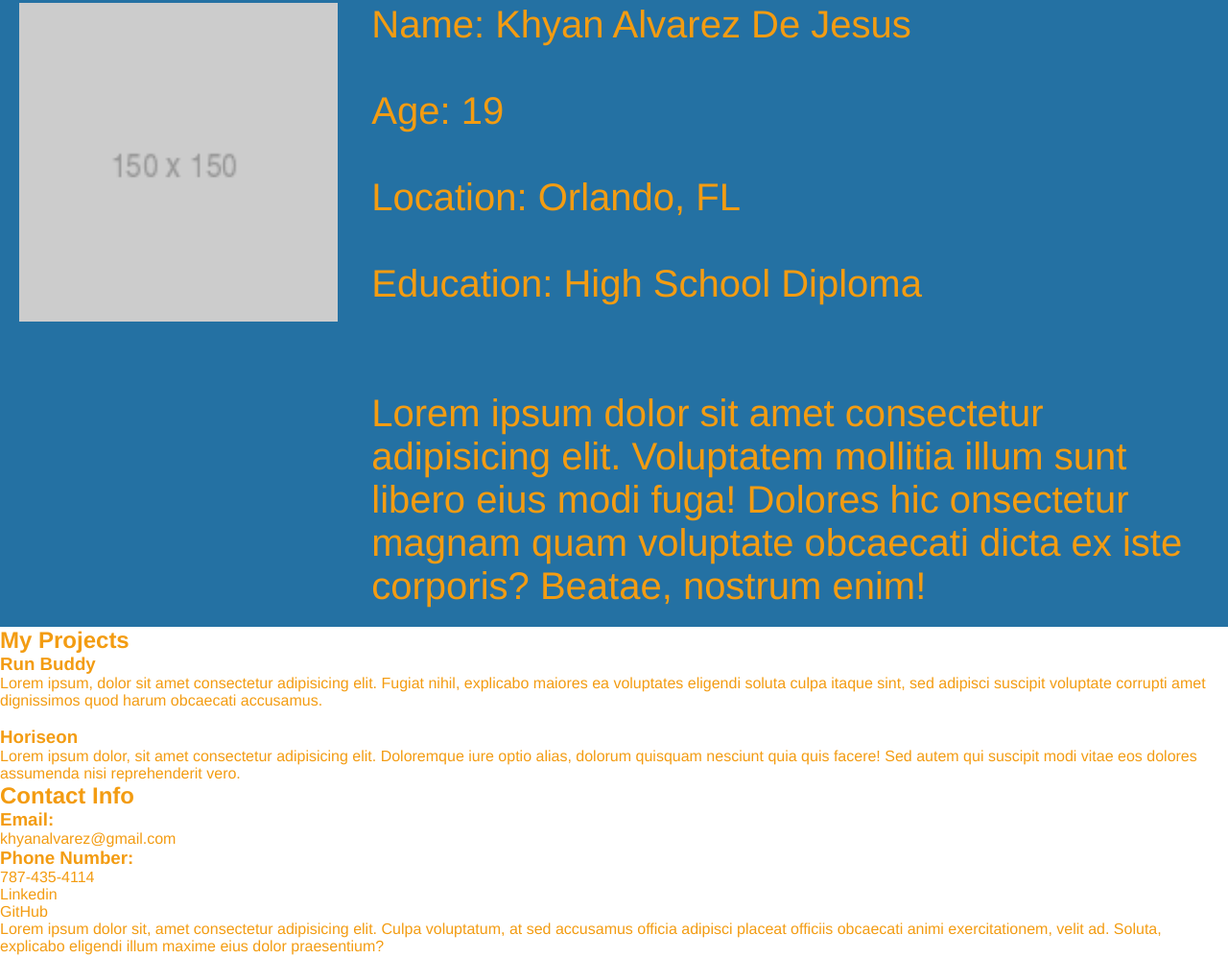
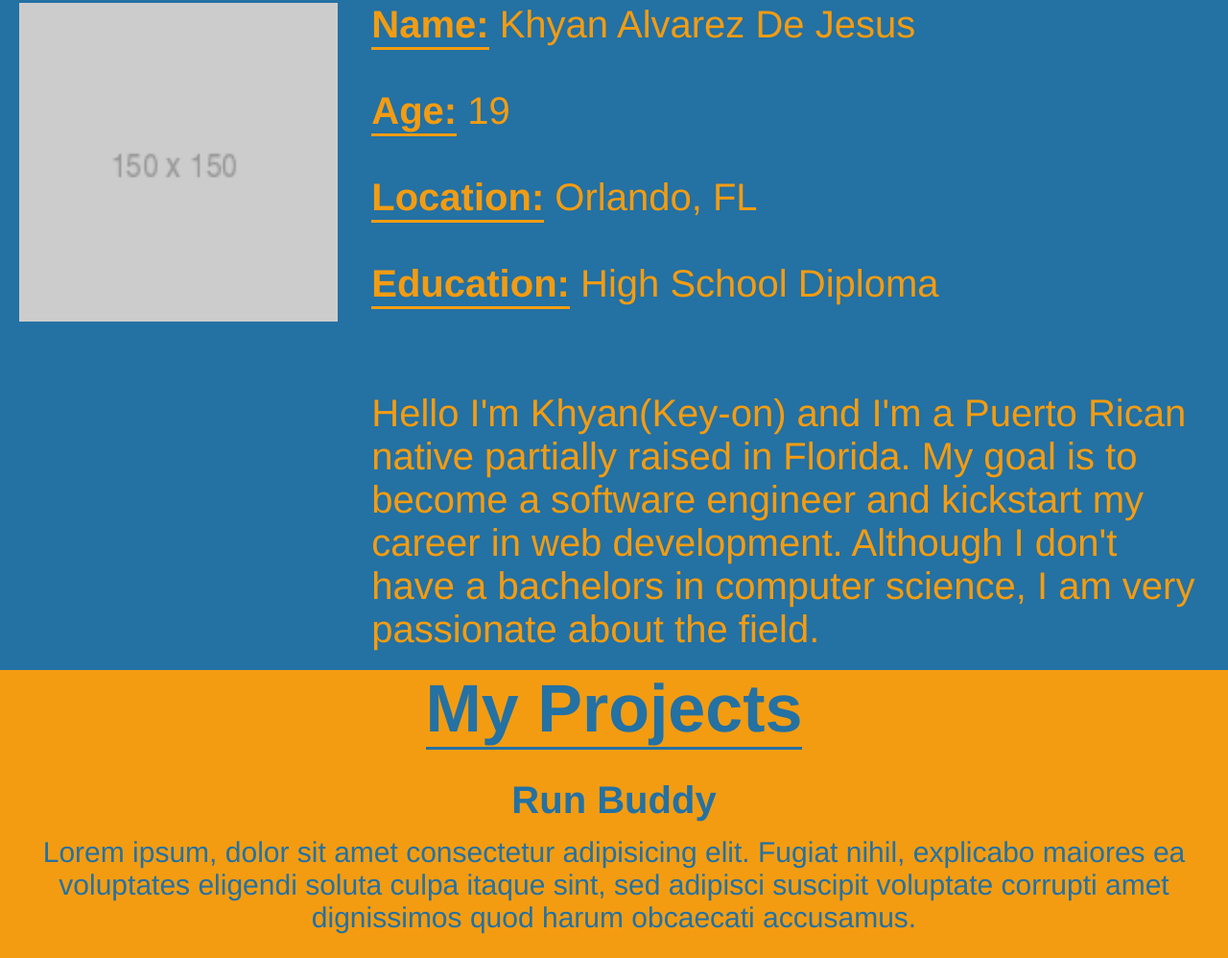
Before and after one commit to khyan22/my-portfolio, a plain HTML site: page index.html in a window 1280 px wide. Shown: the part 1007-2005 px from the top of the page at 96% size. Drawn offline with Linux system fonts and the light colour scheme.

Commit message:
added styling

```diff
--- a/assets/css/style.css
+++ b/assets/css/style.css
@@ -64,6 +64,12 @@ header nav ul li a:hover {
     text-shadow: none;
 }
 
+span {
+    font-weight: bold;
+    border-bottom: 3px solid var(--primary-color);
+    padding-bottom: 2px;
+}
+
 .hero {
     background-image: url('../images/hero.jpg');
     background-size: cover;
@@ -117,3 +123,88 @@ header nav ul li a:hover {
     list-style: none;
     height: 100%;
 }
+
+.projects {
+    color: var(--secondary-color);
+    background-color: var(--primary-color);
+    display: flex;
+    justify-content: center;
+    flex-wrap: wrap;
+}
+
+.projects h2 {
+    font-size: 70px;
+    border-bottom: 3px solid var(--secondary-color) ;
+}
+
+.run-buddy {
+    display: flex;
+    justify-content: space-evenly;
+    flex-wrap: wrap;
+    align-items: center;
+    margin: 20px;
+    text-align: center;
+}
+
+.run-buddy h3 {
+    padding-top: 10px;
+    font-size: 40px;
+}
+
+.run-buddy p {
+    padding-top: 15px;
+    font-size: 30px;
+}
+
+.horiseon {
+    display: flex;
+    justify-content: space-evenly;
+    flex-wrap: wrap;
+    align-items: center;
+    margin: 20px;
+    text-align: center;
+}
+
+.horiseon h3 {
+    padding-top: 10px;
+    font-size: 40px;
+    text-align: center;
+}
+
+.horiseon p {
+    padding-top: 15px;
+    font-size: 30px;
+}
+
+.contact {
+    display: flex;
+    justify-content: center;
+    flex-wrap: wrap;
+    background-color: var(--secondary-color);
+}
+
+.contact h2 {
+    font-size: 70px;
+    flex: 1 100%;
+    text-align: center;
+    padding: 0 0 35px 0;
+}
+
+.contact article {
+    font-size: 40px;
+    display: flex;
+    flex-direction: column;
+    justify-content: space-evenly;
+    align-items: center;
+}
+
+.contact article ul {
+    list-style: none;
+    text-align: center;
+}
+
+.contact article ul li {
+    padding: 0 0 30px 0;
+    font-size: 40px;
+    font-weight: bold;
+}
--- a/index.html
+++ b/index.html
@@ -39,13 +39,14 @@
                     <div class="about-article">
                          <article>
                             <p>
-                                Name: Khyan Alvarez De Jesus <br /> <br />
-                                Age: 19 <br /> <br />
-                                Location: Orlando, FL <br /> <br />
-                                Education: High School Diploma <br /> <br />
+                                <span>Name:</span> Khyan Alvarez De Jesus <br /> <br />
+                                <span>Age:</span> 19 <br /> <br />
+                                <span>Location:</span> Orlando, FL <br /> <br />
+                                <span>Education:</span> High School Diploma <br /> <br />
                                 <br />
-                                Lorem ipsum dolor sit amet consectetur adipisicing elit. Voluptatem mollitia illum sunt libero eius modi fuga! Dolores hic
-                                onsectetur magnam quam voluptate obcaecati dicta ex iste corporis? Beatae, nostrum enim!
+                                Hello I'm Khyan(Key-on) and I'm a Puerto Rican native partially raised in Florida. My goal is to become a
+                                software engineer and kickstart my career in web development. Although I don't have a bachelors in computer
+                                science, I am very passionate about the field.
                             </p>
                         </article>
                     </div>
@@ -58,11 +59,6 @@
             <h2>My Projects</h2>
 
             <article class="run-buddy">
-
-                <div class="project1-img">
-                    <!-- <img src="./assets/images/run-buddy.png" /> -->
-                </div>
-
                 <h3>Run Buddy</h3>
 
                 <p>
@@ -90,14 +86,15 @@
 
             <h2>Contact Info</h2>
 
+           <article>
                <ul>
-                <li class="email">
-                    <h3>Email:</h3>
-                    <a>khyanalvarez@gmail.com</a>
+                   <li>
+                        <a id="email" href="mailto:khyanalvarez@gmail.com" target=" " rel="noopener noreference">Email: <br /> khyanalvarez@gmail.com</a>
                    </li>
                    <li>
-                    <h3>Phone Number:</h3>
-                    <a>787-435-4114</a>
+                        <p>
+                            Phone: <br /> (787) 435-4114
+                        </p>
                    </li>
                    <li>
                        <a href="https://www.linkedin.com/in/khyan-alvarez-26827a231/" target="_blank">Linkedin</a>
@@ -106,6 +103,8 @@
                        <a href="https://github.com/khyan22" target="_blank">GitHub</a>
                    </li>
                </ul>
+           </article>
+
         </section>
 
         <footer class="footer">
```
Also changed, not shown: 1 other file. Lines whose indentation alone changed are shown as unchanged.
